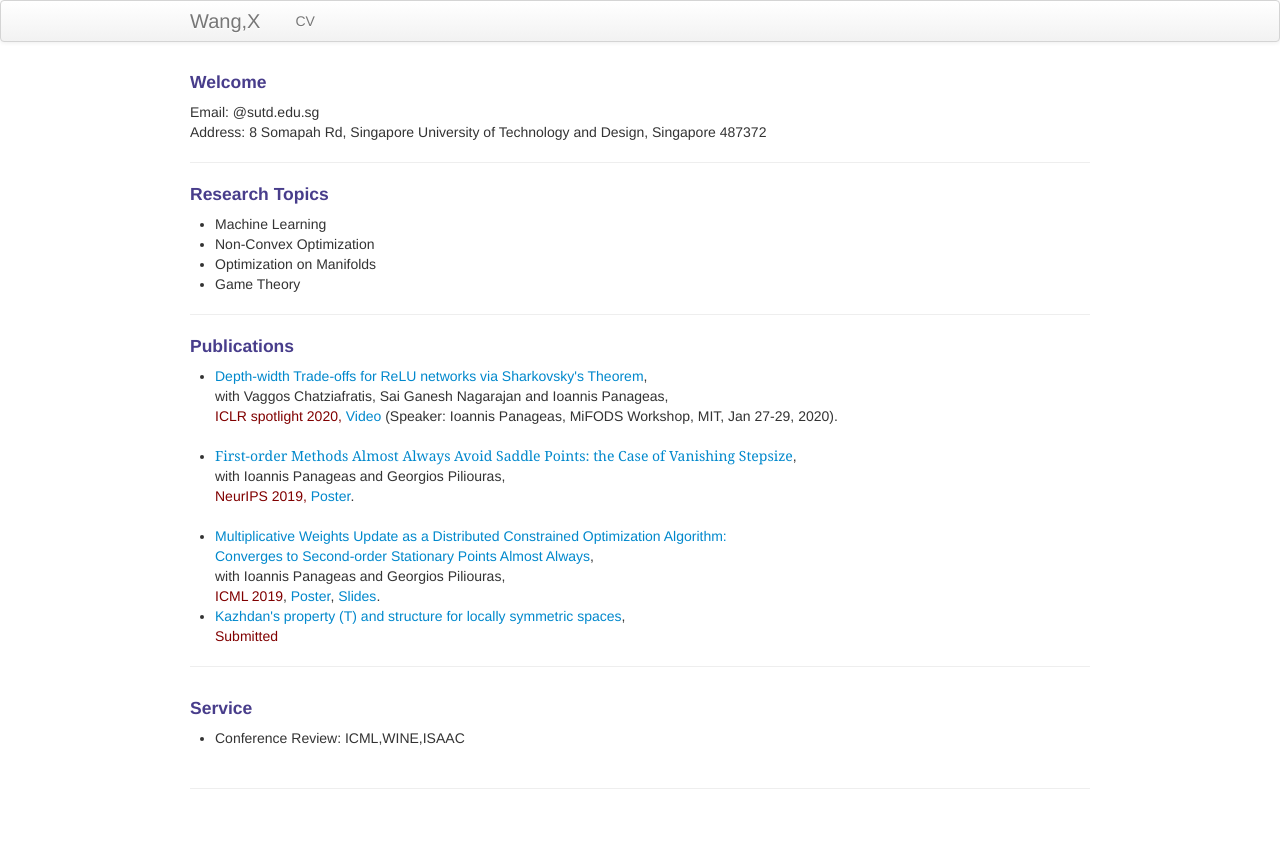
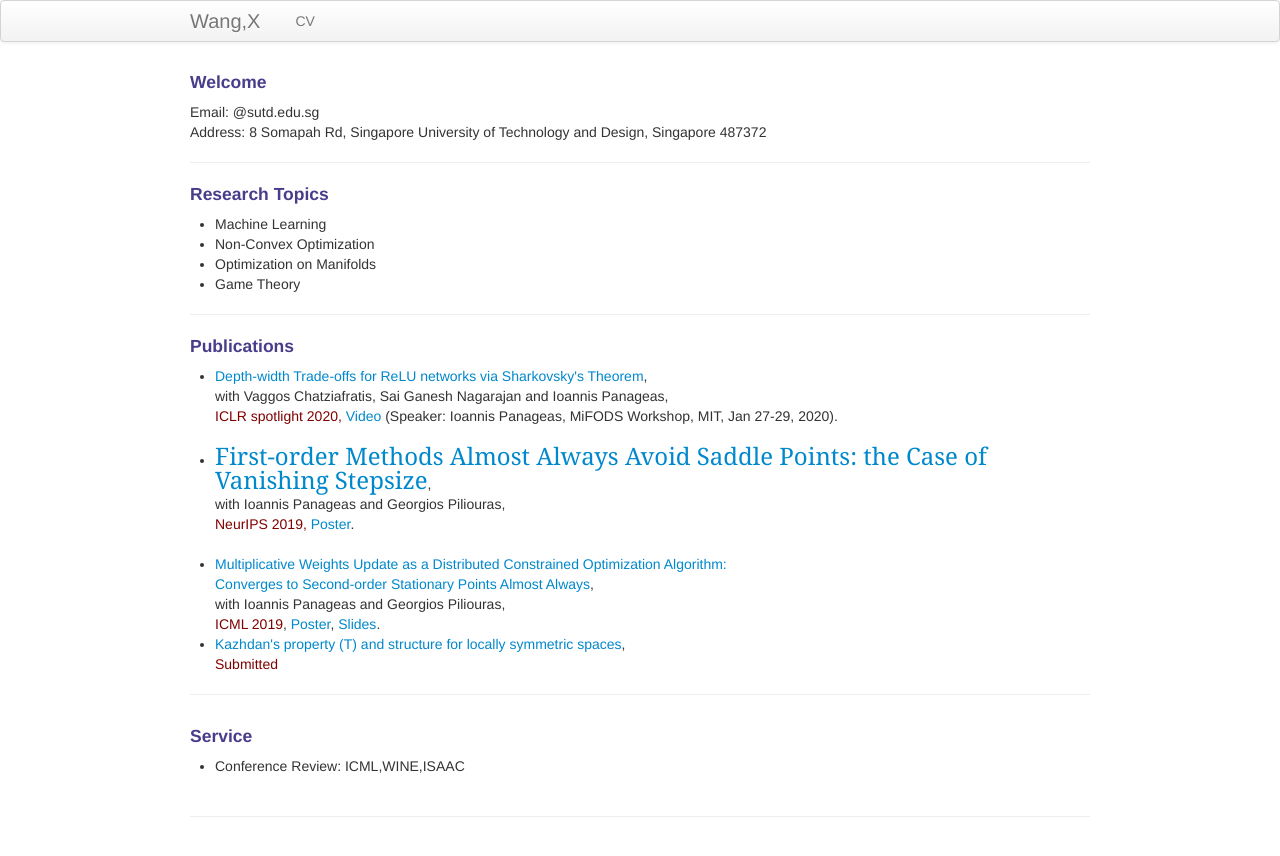
Before and after one commit to xiiaowang/xiiaowang.github.io, a Jekyll site: the page built from index.md, in a window 1280 px wide. Shown: the top 856 px of the page. Built offline with Jekyll 4.4.1, drawn with Linux system fonts in a browser that asks for light colours.

Commit message:
Update index.md

```diff
--- a/index.md
+++ b/index.md
@@ -47,7 +47,7 @@ keywords: machine learning, geometry
 <ul>
     <li> <a href="https://arxiv.org/abs/1912.04378">Depth-width Trade-offs for ReLU networks via Sharkovsky's Theorem</a>, <br/> with Vaggos Chatziafratis, Sai Ganesh Nagarajan and Ioannis Panageas,<br/> <font color="maroon">ICLR spotlight 2020, </font> <!--<a href="https://arxiv.org/abs/1912.04378">arXiv</a>,--> <a href="https://www.youtube.com/watch?v=HNQ204BmOQ8">Video</a> (Speaker: Ioannis Panageas, MiFODS Workshop, MIT, Jan 27-29, 2020).</li>
     <br/>
-   <li> <font face="Georgia"><a href="http://arxiv.org/abs/1906.07772">First-order Methods Almost Always Avoid Saddle Points: the Case of Vanishing Stepsize</a></font>, <br/> with Ioannis Panageas and Georgios Piliouras,<br/> <font color="maroon">NeurIPS 2019,</font> <!--<a href="http://arxiv.org/abs/1906.07772">arXiv</a>,--> <a href="https://www.dropbox.com/s/y25vze12a2lpivv/NIPS19_poster.pdf?dl=0">Poster</a>.</li>
+   <li> <font size="5" face="Georgia"><a href="http://arxiv.org/abs/1906.07772">First-order Methods Almost Always Avoid Saddle Points: the Case of Vanishing Stepsize</a></font>, <br/> with Ioannis Panageas and Georgios Piliouras,<br/> <font color="maroon">NeurIPS 2019,</font> <!--<a href="http://arxiv.org/abs/1906.07772">arXiv</a>,--> <a href="https://www.dropbox.com/s/y25vze12a2lpivv/NIPS19_poster.pdf?dl=0">Poster</a>.</li>
     <br/>
    <li> <a href="http://arxiv.org/abs/1810.05355">Multiplicative Weights Update as a Distributed Constrained Optimization Algorithm: <br/> Converges to Second-order Stationary Points Almost Always</a>, <br/>with Ioannis Panageas and Georgios Piliouras,<br/> <font color="maroon">ICML 2019</font>, <!--<a href="http://arxiv.org/abs/1810.05355">arXiv</a>,--> <a href="https://www.dropbox.com/s/qs9nr6pgycnboy7/poster_ICML_xiao2.pdf?dl=0">Poster</a>, <a href="https://www.dropbox.com/s/fh9j5scf2kaofca/main%20copy.pdf?dl=0">Slides</a>.</li>
     <li><a href="https://www.dropbox.com/s/oa26if49pnhpixz/main.pdf?dl=0">Kazhdan's property (T) and structure for locally symmetric spaces</a>, <br/> <font color="maroon">Submitted </font> </li>
```
